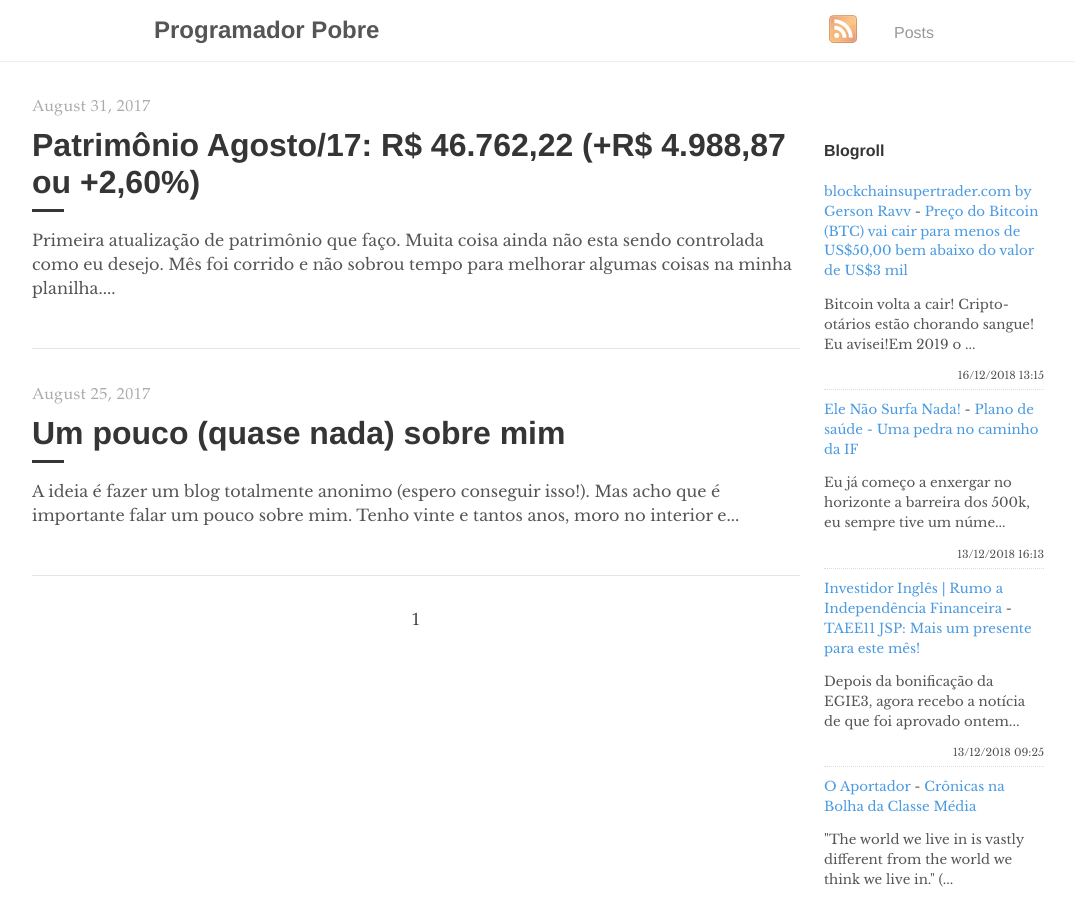
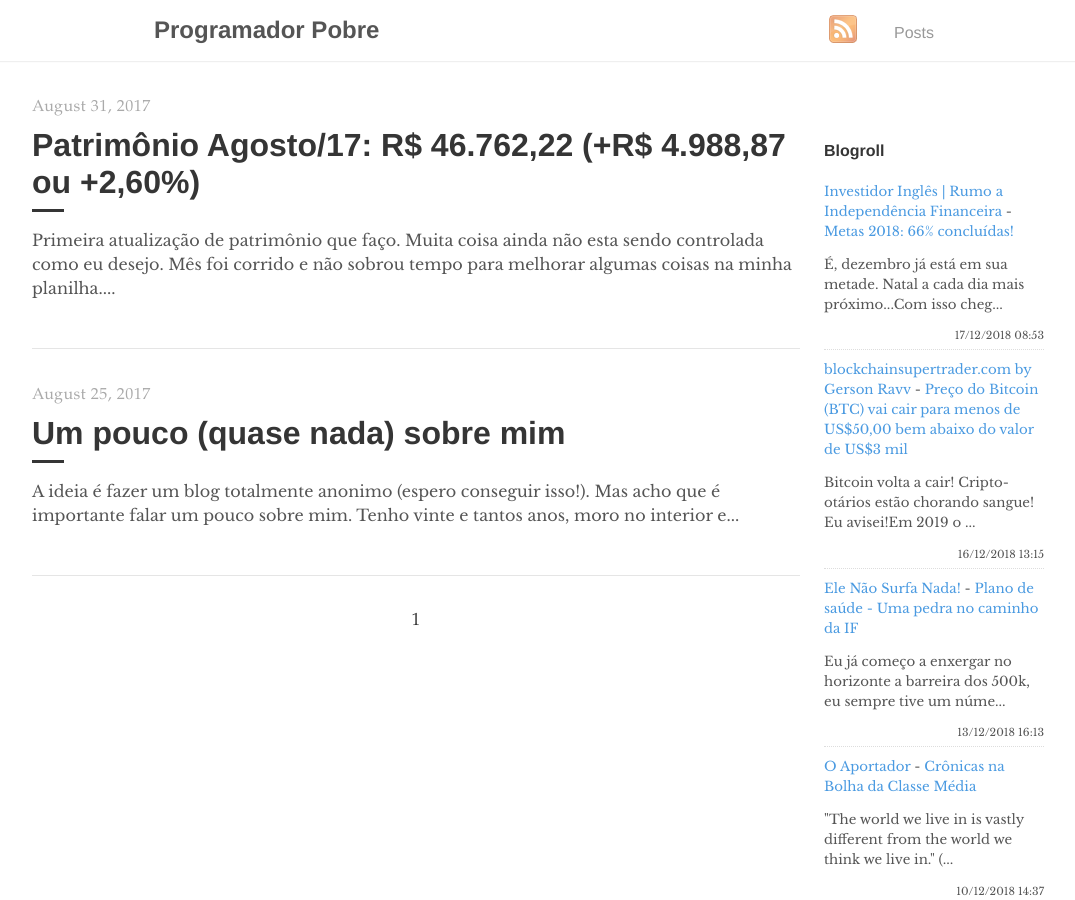
Before and after one commit to programadorpobre/programadorpobre.github.io, a Jekyll site: the page built from index.html, in a window 1280 px wide and 900 px high. Shown: the whole window, without its empty margins (96-1171 px from the left). Built offline with Jekyll 4.4.1, drawn with Linux system fonts in a browser that asks for light colours; the list of posts is cut into pages by our own code; comment, search, counter and statistics services are not loaded.

Commit message:
[ci skip] travis #499

```diff
--- a/_includes/feed-entries.html
+++ b/_includes/feed-entries.html
@@ -1,3 +1,8 @@
+<div class="feed-entry">
+    <a class="feed-entry-site-name" href="https://www.investidoringles.com/">Investidor Inglês | Rumo a Independência Financeira</a> - <a class="feed-entry-title" href="https://www.investidoringles.com/2018/12/metas-2018-66-concluidas.html">Metas 2018: 66% concluídas!</a>
+    <p class="feed-entry-summary">É, dezembro já está em sua metade. Natal a cada dia mais próximo...Com isso cheg...</p>
+    <time datetime="2018-12-17T08:53:00.000-02:00">17/12/2018 08:53</time>
+</div>
 <div class="feed-entry">
     <a class="feed-entry-site-name" href="http://www.blockchainsupertrader.com/">blockchainsupertrader.com by Gerson Ravv</a> - <a class="feed-entry-title" href="http://www.blockchainsupertrader.com/2018/12/preco-do-bitcoin-btc-vai-cair-para.html">Preço do Bitcoin (BTC) vai cair para menos de US$50,00 bem abaixo do valor de US$3 mil</a>
     <p class="feed-entry-summary">Bitcoin volta a cair! Cripto-otários estão chorando sangue! Eu avisei!Em 2019 o ...</p>
@@ -7,11 +12,6 @@
     <a class="feed-entry-site-name" href="https://elenaosurfanada.blogspot.com/">Ele Não Surfa Nada!</a> - <a class="feed-entry-title" href="https://elenaosurfanada.blogspot.com/2018/12/plano-de-saude-uma-pedra-no-caminho-da.html">Plano de saúde - Uma pedra no caminho da IF</a>
     <p class="feed-entry-summary">Eu já começo a enxergar no horizonte a barreira dos 500k, eu sempre tive um núme...</p>
     <time datetime="2018-12-13T16:13:00.000-02:00">13/12/2018 16:13</time>
-</div>
-<div class="feed-entry">
-    <a class="feed-entry-site-name" href="https://www.investidoringles.com/">Investidor Inglês | Rumo a Independência Financeira</a> - <a class="feed-entry-title" href="https://www.investidoringles.com/2018/12/taee11-jsp-juros-sobre-capital-proprio.html">TAEE11 JSP: Mais um presente para este mês!</a>
-    <p class="feed-entry-summary">Depois da bonificação da EGIE3, agora recebo a notícia de que foi aprovado ontem...</p>
-    <time datetime="2018-12-13T09:25:00.000-02:00">13/12/2018 09:25</time>
 </div>
 <div class="feed-entry">
     <a class="feed-entry-site-name" href="https://oaportadorfinanceiro.blogspot.com/">O Aportador</a> - <a class="feed-entry-title" href="https://oaportadorfinanceiro.blogspot.com/2018/12/cronicas-na-bolha-da-classe-media.html">Crônicas na Bolha da Classe Média</a>
```
